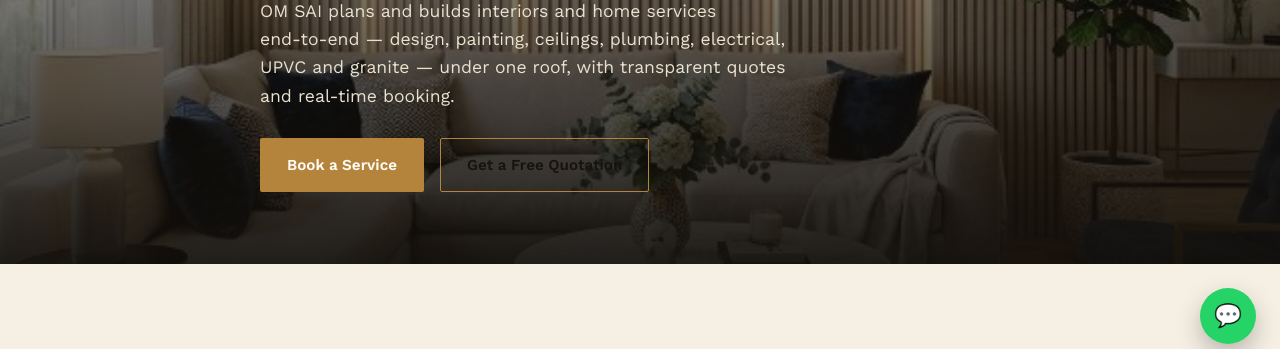
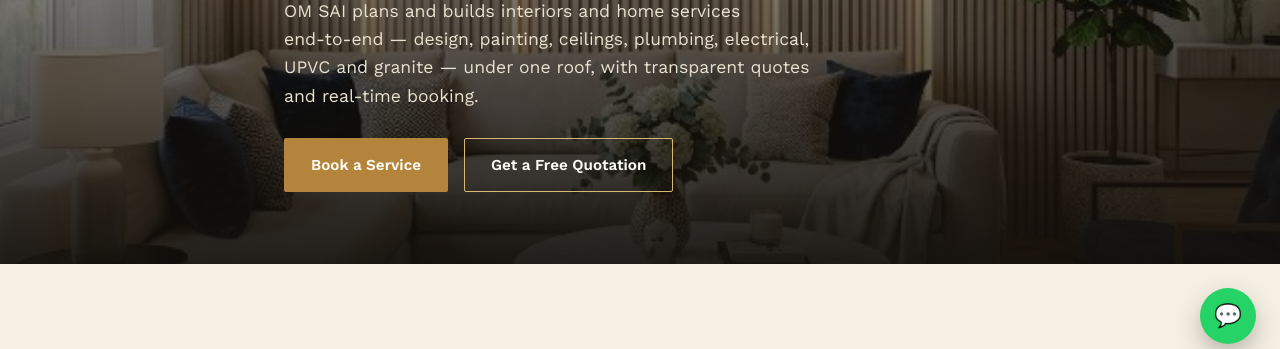
Before and after one commit to twinklequeen452-jpg/om-sai, a plain HTML site: page index.html in a window 1280 px wide. Shown: the part 432-781 px from the top of the page. Drawn offline with nearby package versions, Linux system fonts and the light colour scheme; files that its build step writes are made by us from their sources; files whose address does not match are found by name.

Commit message:
Adjust padding in hero content and button styles

```diff
--- a/style.css
+++ b/style.css
@@ -133,6 +133,7 @@ p{ margin:0 0 1em; }
 .btn-primary:hover{ background:var(--brass-deep); }
 .btn-outline{ background:transparent; border-color:var(--brass); color:var(--ink); }
 .section--dark .btn-outline{ border-color:var(--brass-light); color:var(--ivory); }
+.hero .btn-outline{ border-color:var(--brass-light); color:var(--white); }
 .btn-outline:hover{ background:var(--brass); color:var(--white); }
 .btn-ghost{ background:transparent; color:var(--ink); border-color:var(--stone-line); }
 .btn-ghost:hover{ border-color:var(--brass); }
@@ -206,7 +207,7 @@ p{ margin:0 0 1em; }
   z-index:1;
 }
 .hero-bg{ position:absolute; inset:0; width:100%; height:100%; object-fit:cover; }
-.hero-content{ position:relative; z-index:2; padding:64px 0 72px; max-width:760px; }
+.hero-content{ position:relative; z-index:2; padding-top:64px; padding-bottom:72px; max-width:760px; }
 .hero-content .eyebrow{ color:var(--brass-light); }
 .hero-content h1{ font-size:clamp(2.4rem,5vw,4.2rem); margin:.3em 0 .35em; }
 .hero-content p{ font-size:1.1rem; color:#E9E1CF; max-width:560px; }
```
